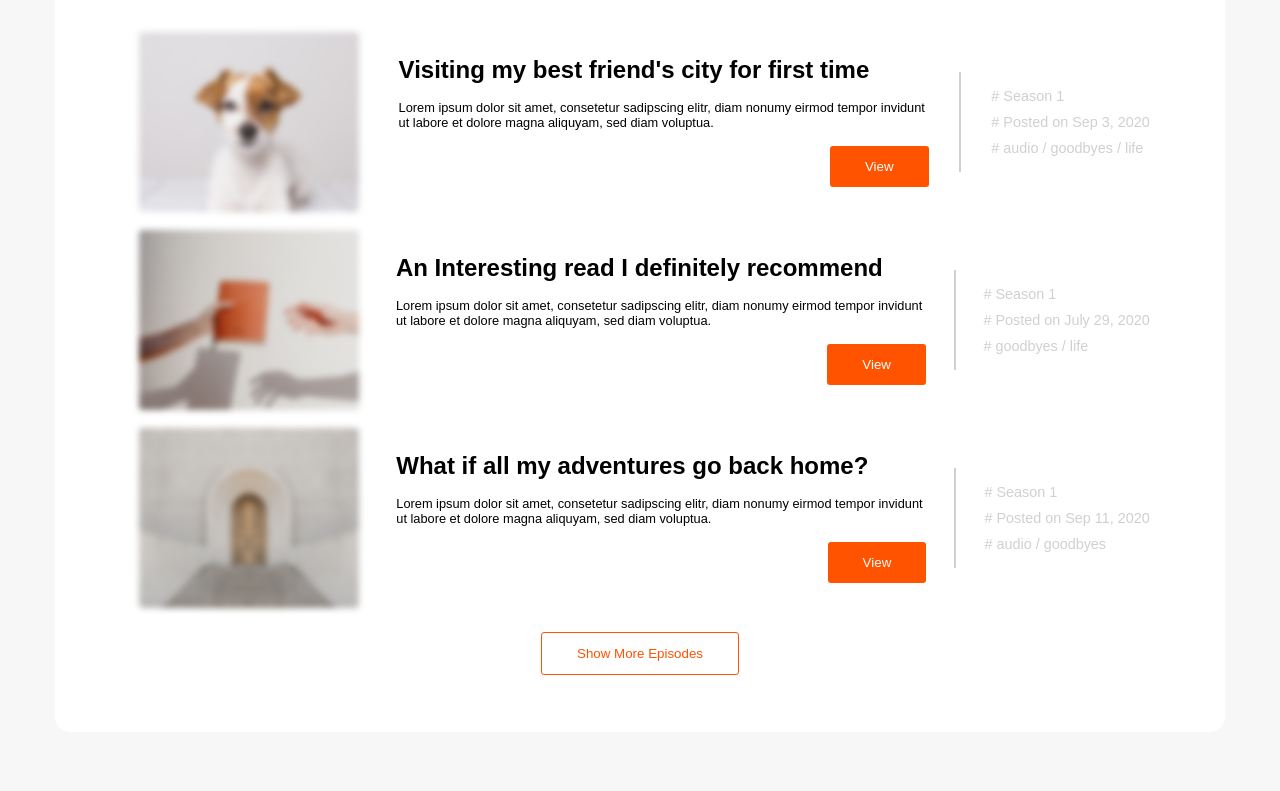
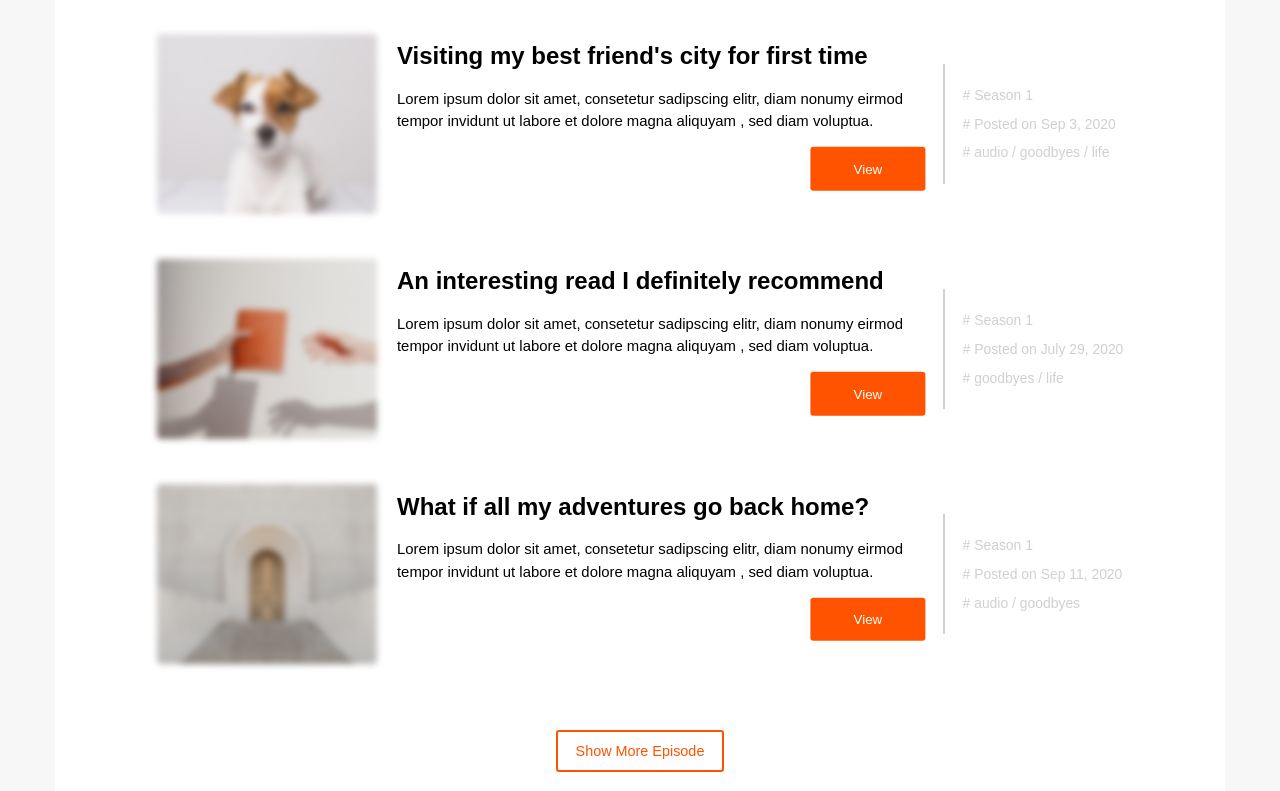
Before and after one commit to singhabhay188-josh/Ui-Assignment, a website: page index.html in a window 1280 px wide. Shown: the part 307-1098 px from the top of the page. Drawn offline with Linux system fonts and the light colour scheme.

Commit message:
pixel perfected header and blog part

```diff
--- a/index.html
+++ b/index.html
@@ -53,7 +53,7 @@
                 <p>
                   Lorem ipsum dolor sit amet, consetetur sadipscing elitr, diam
                   nonumy eirmod tempor invidunt ut labore et dolore magna
-                  aliquyam, sed diam voluptua.
+                  aliquyam , sed diam voluptua.
                 </p>
                 <button class="btn btn--primary">View</button>
               </div>
@@ -75,11 +75,11 @@
               />
 
               <div class="blog-box__text">
-                <h2>An Interesting read I definitely recommend</h2>
+                <h2>An interesting read I definitely recommend</h2>
                 <p>
                   Lorem ipsum dolor sit amet, consetetur sadipscing elitr, diam
                   nonumy eirmod tempor invidunt ut labore et dolore magna
-                  aliquyam, sed diam voluptua.
+                  aliquyam , sed diam voluptua.
                 </p>
                 <button class="btn btn--primary">View</button>
               </div>
@@ -105,7 +105,7 @@
                 <p>
                   Lorem ipsum dolor sit amet, consetetur sadipscing elitr, diam
                   nonumy eirmod tempor invidunt ut labore et dolore magna
-                  aliquyam, sed diam voluptua.
+                  aliquyam , sed diam voluptua.
                 </p>
                 <button class="btn btn--primary">View</button>
               </div>
@@ -118,14 +118,17 @@
                 <p># audio / goodbyes</p>
               </div>
             </div>
+
           </div>
-
           <div class="blog-box__btn-container">
             <button class="btn btn--secondary blog-box__btn">
-              Show More Episodes
+              Show More Episode
             </button>
           </div>
         </div>
+
+
+        <!-- Blog Post Section -->
 
         <div class="blog-post-box">
           <h1 class="blog-post-box__heading">Blog Posts</h1>
--- a/style.css
+++ b/style.css
@@ -41,7 +41,7 @@ ul {
 }
 
 .btn--secondary {
-  border: 1px solid #ff5300;
+  border: 2px solid #ff5300;
   color: #ff5300;
   background-color: white;
 }
@@ -86,7 +86,7 @@ ul {
   max-width: 1170px;
   margin: 0 auto;
   background-color: white;
-  padding: 3.6rem 4.5rem;
+  padding: 3.5rem 4.5rem;
   transform: translateY(-4rem);
   border-radius: 15px;
   z-index: 99;
@@ -98,48 +98,59 @@ ul {
   padding-bottom: 2rem;
 }
 
-.blog-box__blogContainer {
+.blog-box__container {
   display: flex;
   flex-direction: column;
-  gap: 1rem;
+  gap: 1.5rem;
 }
 
 .blog-box__item {
   display: flex;
-  justify-content: space-between;
-  padding: 0 0.2rem;
-  align-items: center;
+  gap: 0.7rem;
+  padding: 0.1rem 1.3rem;
 }
 
 .blog-box__text {
+  padding-top: 1.1rem;
   max-width: 530px;
   display: flex;
   flex-direction: column;
-  gap: 1rem;
+  gap: 1.1rem;
 }
+
 
 .blog-box__text button {
   width: max-content;
   margin-left: auto;
+  padding: 0.9rem 2.7rem;
+  transform: translateY(-0.2rem) translateX(-0.1rem);
 }
 
 .blog-box__text p {
-  font-size: 0.8rem;
+  font-size: 0.93rem;
+  line-height: 1.4rem;
 }
 
 .blog-box__separator {
   width: 2px;
   background-color: #d0d0d0;
-  height: 100px;
+  height: 7.5rem;
+  margin: auto 0;
+  margin-left: 0.3rem;
 }
 
 .blog-box__comment {
   display: flex;
   flex-direction: column;
-  gap: 10px;
+  gap: 0.8rem;
+  margin: auto 0;
+
+  font-size: 0.87rem;
+  margin-left: 0.4rem;
 }
 
 .blog-box__btn-container {
+  margin-top: 2.5rem;
   padding-top: 15px;
   display: flex;
   place-items: center;
@@ -147,6 +158,9 @@ ul {
 
 .blog-box__btn {
   margin: 0 auto;
+  padding: 0.7rem 1.1rem;
+  font-weight: 500;
+  font-size: 0.9rem;
 }
 
 /* Blog Post Part */
@@ -154,7 +168,7 @@ ul {
   width: 100%;
   max-width: 1170px;
   margin: 0 auto;
-  padding: 100px 0;
+  padding: 2rem 0;
 }
 
 .blog-post-box__heading {
```
